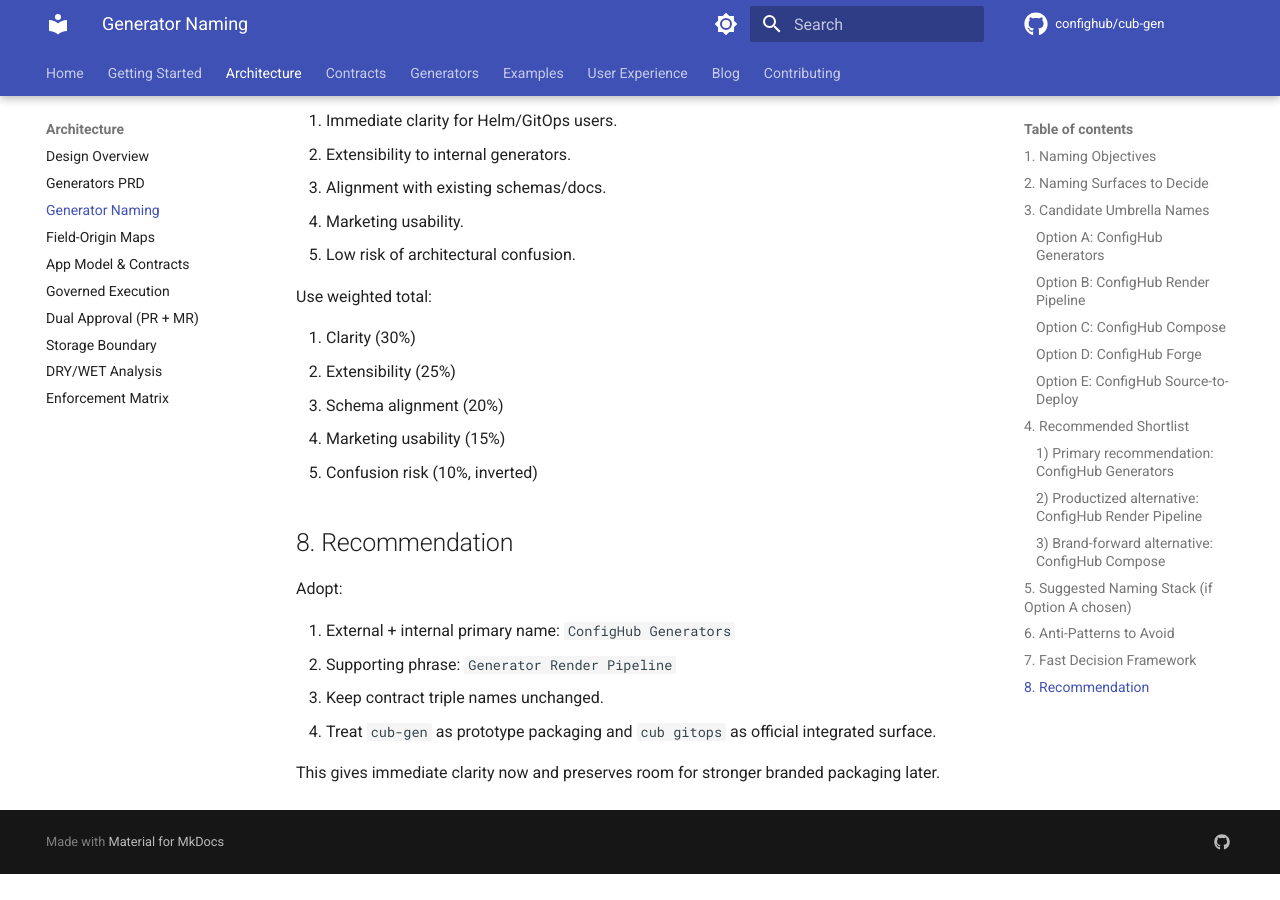
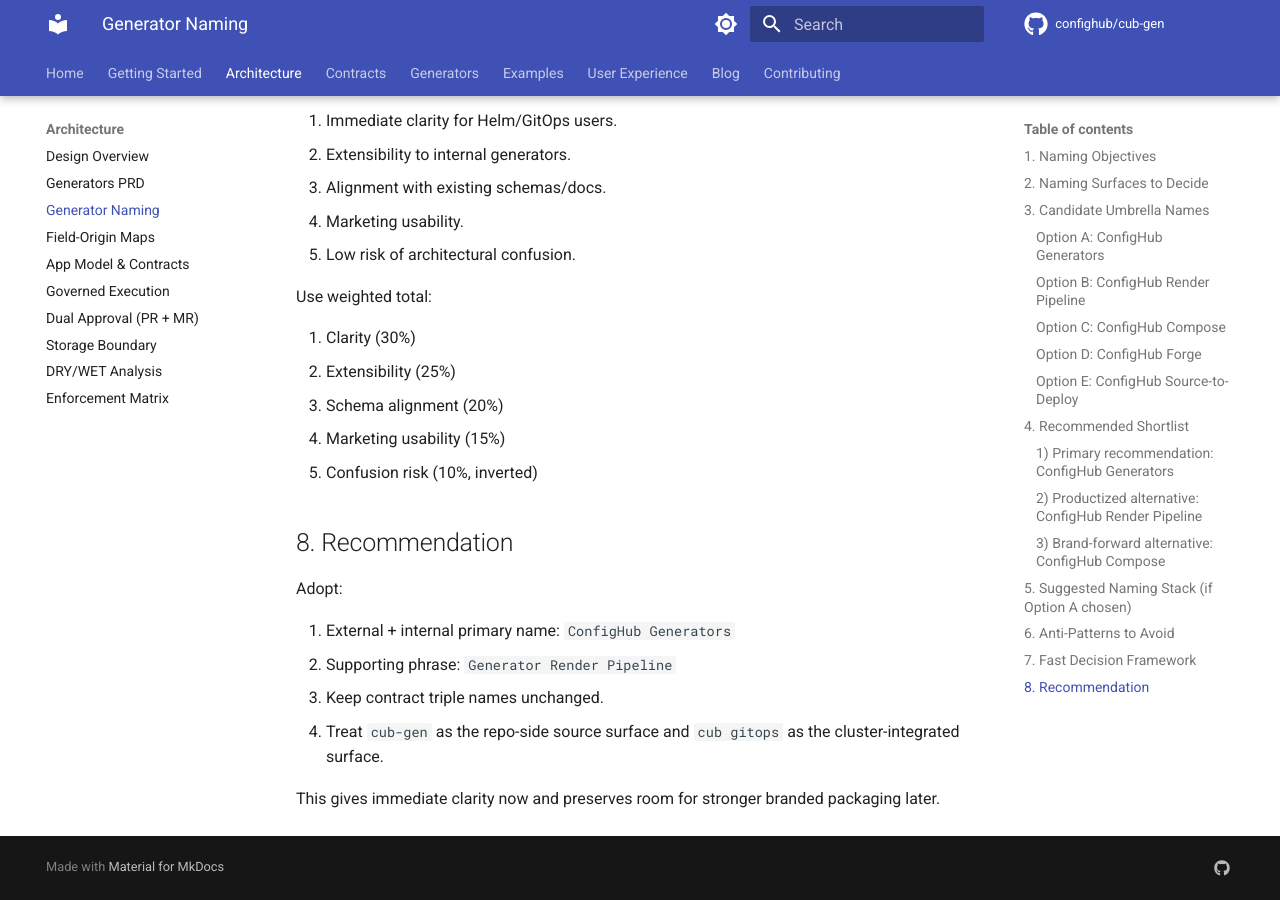
Before and after one commit to confighub/cub-gen, an MkDocs documentation site: the page built from docs/agentic-gitops/02-design/11-confighub-generator-naming-concepts.md, in a window 1280 px wide and 900 px high, scrolled down 4113 px. Built offline with MkDocs 1.6.1 and Material for MkDocs 9.7.7, drawn with Linux system fonts in a browser that asks for light colours; comment, search, counter and statistics services are not loaded; before the commit the page ends 4987 px from its top, so only the background shows below that.

Commit message:
docs: remove stale prototype wording

```diff
--- a/docs/agentic-gitops/02-design/11-confighub-generator-naming-concepts.md
+++ b/docs/agentic-gitops/02-design/11-confighub-generator-naming-concepts.md
@@ -179,6 +179,6 @@ Adopt:
 1. External + internal primary name: `ConfigHub Generators`
 2. Supporting phrase: `Generator Render Pipeline`
 3. Keep contract triple names unchanged.
-4. Treat `cub-gen` as prototype packaging and `cub gitops` as official integrated surface.
+4. Treat `cub-gen` as the repo-side source surface and `cub gitops` as the cluster-integrated surface.
 
 This gives immediate clarity now and preserves room for stronger branded packaging later.
```
